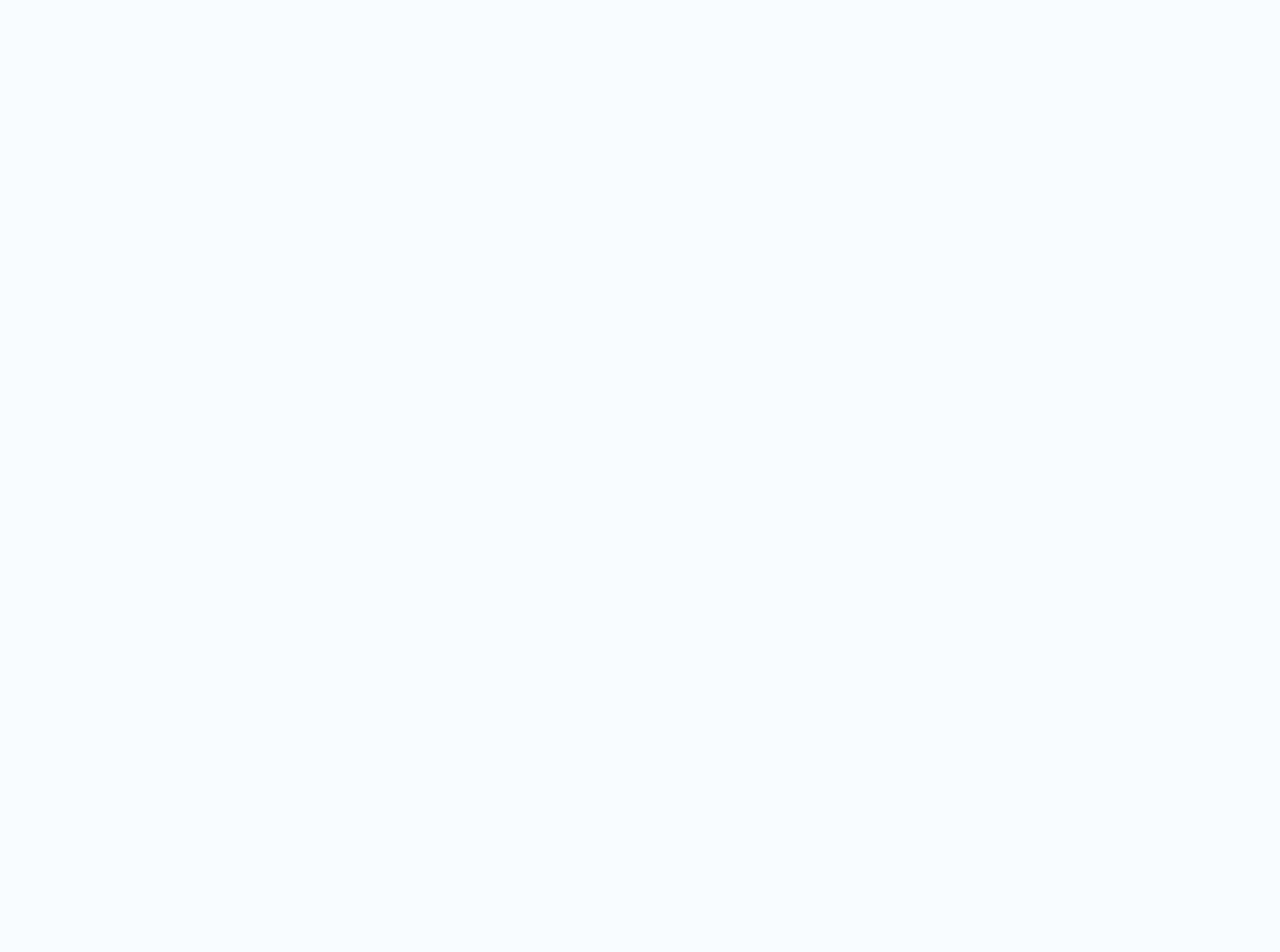
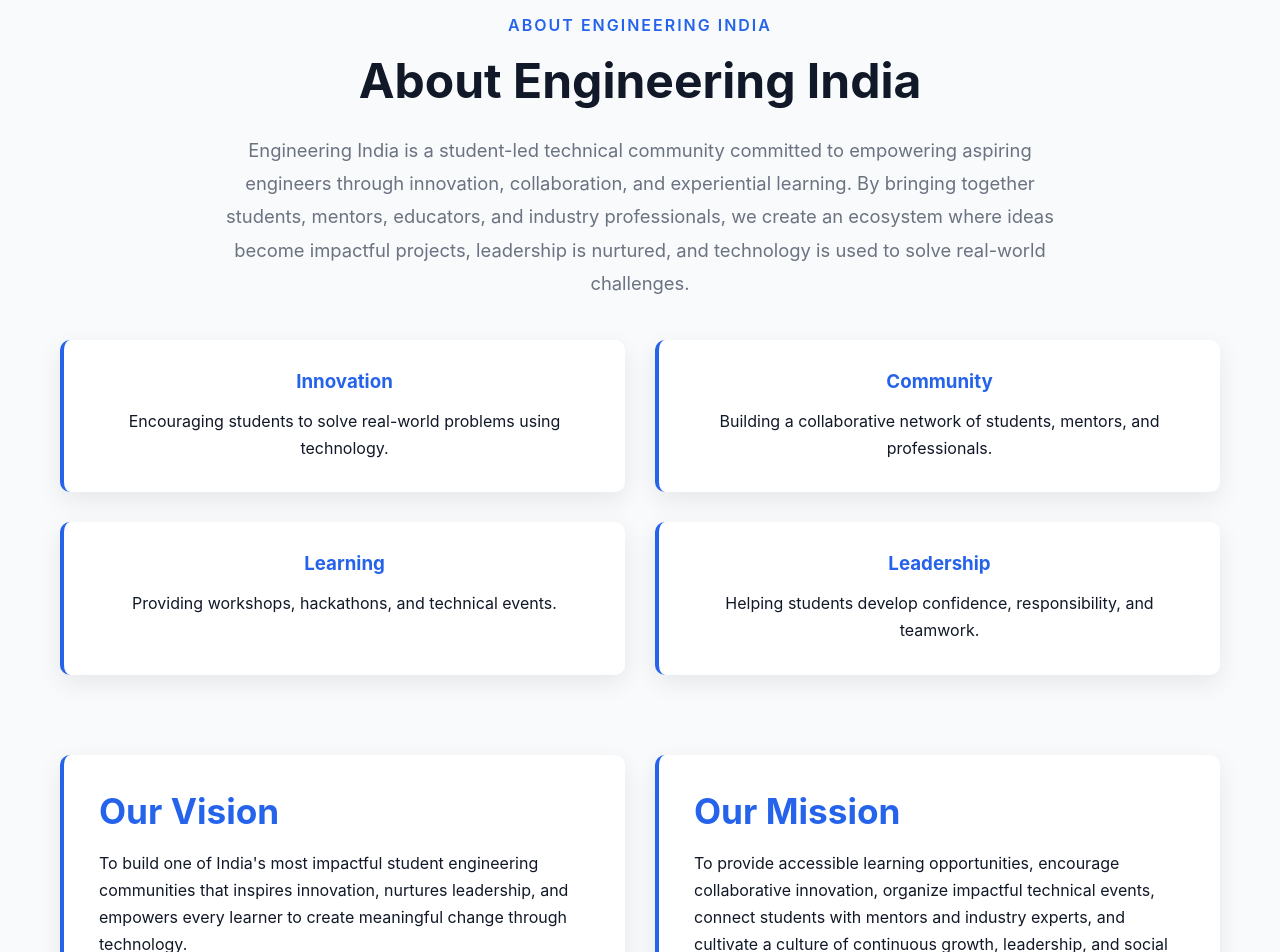
Before and after one commit to Engineering-India-RBU/engineering-india-website, a React (Vite) app: page /about in a window 1280 px wide. Shown: the part 140-1092 px from the top of the page. Before the commit the page ends 800 px from the top, so only its background shows below. Built offline with nearby package versions, Linux system fonts and the light colour scheme.

Commit message:
feat: implement about and vision mission section

```diff
--- /dev/null
+++ b/src/data/about.ts
@@ -0,0 +1,37 @@
+export const aboutData = {
+  title: "About Engineering India",
+
+  description:
+    "Engineering India is a student-led technical community committed to empowering aspiring engineers through innovation, collaboration, and experiential learning. By bringing together students, mentors, educators, and industry professionals, we create an ecosystem where ideas become impactful projects, leadership is nurtured, and technology is used to solve real-world challenges.",
+
+  highlights: [
+    {
+      title: "Innovation",
+      description:
+        "Encouraging students to solve real-world problems using technology.",
+    },
+    {
+      title: "Community",
+      description:
+        "Building a collaborative network of students, mentors, and professionals.",
+    },
+    {
+      title: "Learning",
+      description:
+        "Providing workshops, hackathons, and technical events.",
+    },
+    {
+      title: "Leadership",
+      description:
+        "Helping students develop confidence, responsibility, and teamwork.",
+    },
+  ],
+};
+
+export const visionMission = {
+  vision:
+    "To build one of India's most impactful student engineering communities that inspires innovation, nurtures leadership, and empowers every learner to create meaningful change through technology.",
+
+  mission:
+    "To provide accessible learning opportunities, encourage collaborative innovation, organize impactful technical events, connect students with mentors and industry experts, and cultivate a culture of continuous growth, leadership, and social responsibility.",
+};
--- /dev/null
+++ b/src/pages/About.css
@@ -0,0 +1,100 @@
+.about {
+  max-width: 1200px;
+  margin: auto;
+  padding: 80px 20px;
+}
+
+.about-section {
+  text-align: center;
+  margin-bottom: 70px;
+}
+
+.section-tag {
+  color: var(--secondary-color);
+  font-weight: 600;
+  text-transform: uppercase;
+  letter-spacing: 2px;
+  margin-bottom: 12px;
+}
+
+.about-section h1 {
+  margin-bottom: 24px;
+  color: var(--text-primary);
+}
+
+.about-description {
+  max-width: 850px;
+  margin: auto;
+  font-size: 1.15rem;
+  line-height: 1.8;
+  color: var(--text-secondary);
+}
+
+/* Vision & Mission */
+
+.vision-mission-section {
+  display: grid;
+  grid-template-columns: repeat(2, 1fr);
+  gap: 30px;
+  margin: 80px 0;
+}
+
+.vm-card {
+  background: var(--background);
+  padding: 35px;
+  border-radius: var(--border-radius);
+  box-shadow: var(--shadow);
+  border-left: 4px solid var(--secondary-color);
+  transition: transform 0.3s ease, box-shadow 0.3s ease;
+}
+
+.vm-card h2 {
+  margin-bottom: 18px;
+  color: var(--secondary-color);
+}
+
+/* Highlights */
+
+.highlights-grid {
+  display: grid;
+  grid-template-columns: repeat(2, 1fr);
+  gap: 30px;
+  margin-top: 40px;
+}
+
+.highlight-card {
+  background: var(--background);
+  padding: 30px;
+  border-radius: var(--border-radius);
+  box-shadow: var(--shadow);
+  border-left: 4px solid var(--secondary-color);
+  transition: transform 0.3s ease, box-shadow 0.3s ease;
+}
+
+.highlight-card h3 {
+  margin-bottom: 15px;
+  color: var(--secondary-color);
+}
+
+.vm-card:hover,
+.highlight-card:hover {
+  transform: translateY(-6px);
+  box-shadow: 0 14px 32px rgba(37, 99, 235, 0.12);
+}
+
+/* Mobile */
+
+@media (max-width: 768px) {
+  .vision-mission-section,
+  .highlights-grid {
+    grid-template-columns: 1fr;
+  }
+
+  .about {
+    padding: 50px 20px;
+  }
+
+  .about-section h1 {
+    font-size: 2.5rem;
+  }
+}
--- a/src/pages/About.tsx
+++ b/src/pages/About.tsx
@@ -1,3 +1,42 @@
+import PageLayout from "../components/layout/PageLayout";
+import { aboutData, visionMission } from "../data/about";
+import "./About.css";
+
 export default function About() {
-    return <h1>About</h1>;
+  return (
+    <PageLayout>
+      <main className="about">
+        <section className="about-section">
+          <p className="section-tag">About Engineering India</p>
+
+          <h1>{aboutData.title}</h1>
+
+          <p className="about-description">
+            {aboutData.description}
+          </p>
+
+          <div className="highlights-grid">
+            {aboutData.highlights.map((highlight) => (
+              <div key={highlight.title} className="highlight-card">
+                <h3>{highlight.title}</h3>
+                <p>{highlight.description}</p>
+              </div>
+            ))}
+          </div>
+        </section>
+
+        <section className="vision-mission-section">
+          <div className="vm-card">
+            <h2>Our Vision</h2>
+            <p>{visionMission.vision}</p>
+          </div>
+
+          <div className="vm-card">
+            <h2>Our Mission</h2>
+            <p>{visionMission.mission}</p>
+          </div>
+        </section>
+      </main>
+    </PageLayout>
+  );
 }
```
